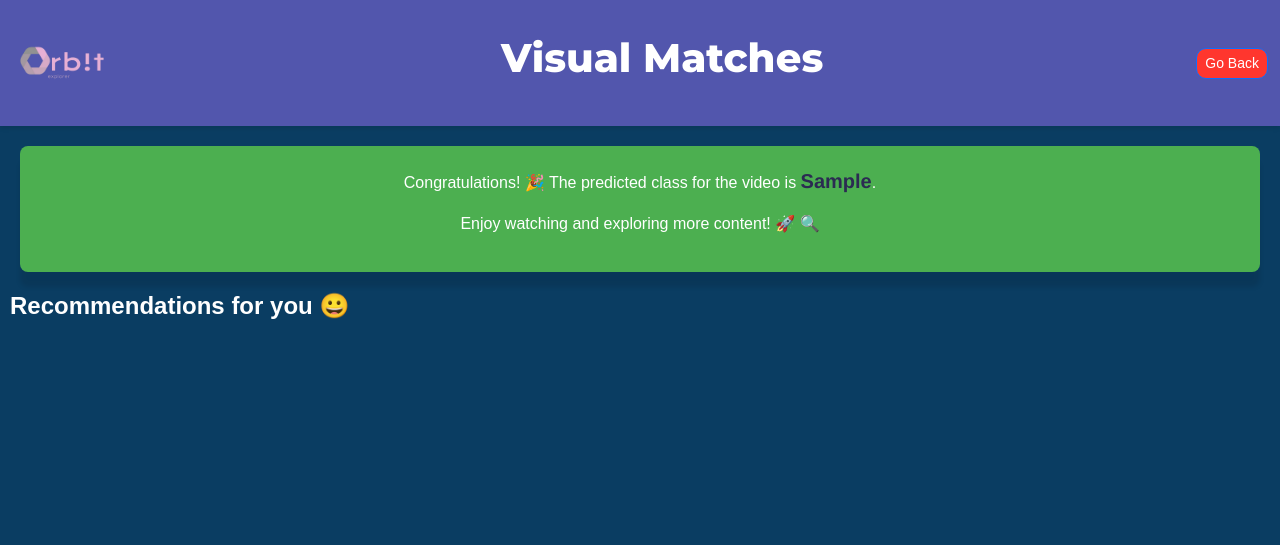
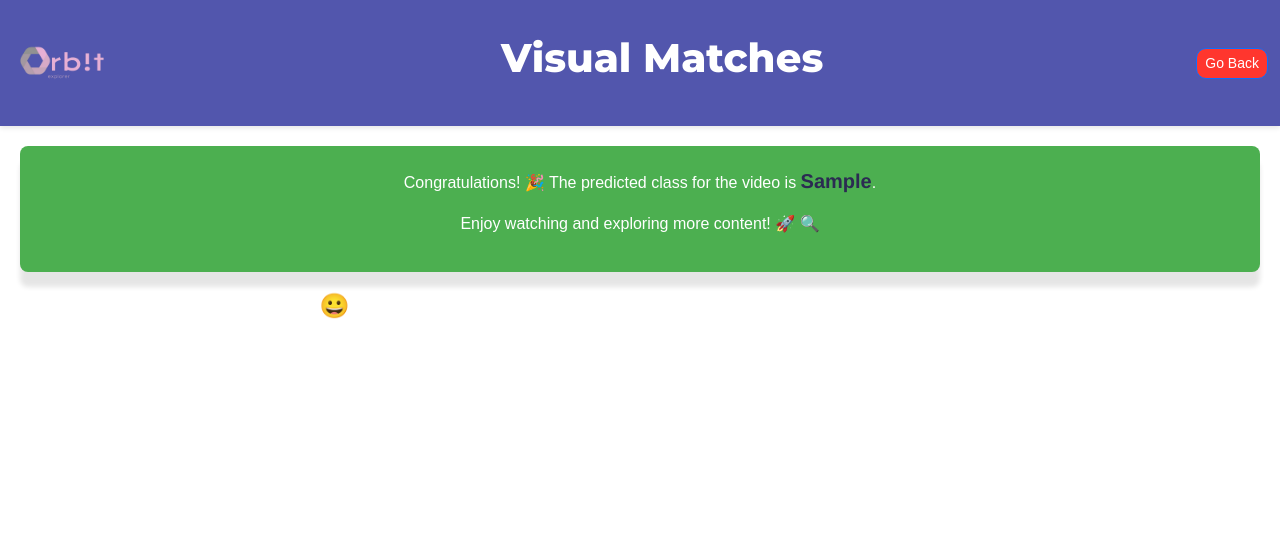
Before and after one commit to SaiKumarOfficial/video-search-and-prediction-endpoint, a FastAPI app: template templates/gallery.html in a window 1280 px wide. Shown: the top 545 px of the page. Run offline with FastAPI, Linux system fonts and the light colour scheme; the template is opened without the code that fills it: most values are stand-ins (such as "Sample title", 1, 10 or a date in 2020); parts of the project's set-up code (start-up, migrations or seed data) failed here and were passed over.

Commit message:
changed bg color for body

```diff
--- a/static/gallery.css
+++ b/static/gallery.css
@@ -2,7 +2,7 @@
 @import url('https://fonts.googleapis.com/css2?family=Montserrat:wght@400;800;900&display=swap');
 body {
     font-family: 'Raleway', sans-serif;
-    background-color: #0A3D62;
+    background-color: linear-gradient(to right, #8b5cf6, #60a5fa, #8b5cf6);
 }
 
 .bg-dark {
--- a/static/index.css
+++ b/static/index.css
@@ -19,7 +19,7 @@ body {
     display: flex;
     justify-content: center;
     min-height: 100vh;
-    background: #5256ad;
+    background: linear-gradient(to right, #8b5cf6, #60a5fa, #8b5cf6);
 }
 
 .drag-area {
--- a/templates/index.html
+++ b/templates/index.html
@@ -97,7 +97,7 @@
         Green Version
     </div> -->
 
-    <footer id="btn_area" class="flex-shrink-0 py-4 bg-dark text-white-50" style="position: fixed; width: 100%; left: 0; bottom: 0; color: maroon; text-align: center; background: white;">
+    <footer id="btn_area" class="flex-shrink-0 py-4 bg-gradient-to-r from-gray-200 to-gray-700 text-white-50" style="position: fixed; width: 100%; left: 0; bottom: 0; color: maroon; text-align: center; background: white;">
         <div class="container text-center">
             <a type="button" href="/gallery" class="btn-white">Search Videos</a>
             <a type="button" class="btn-white" href="/">Reload</a>
```
